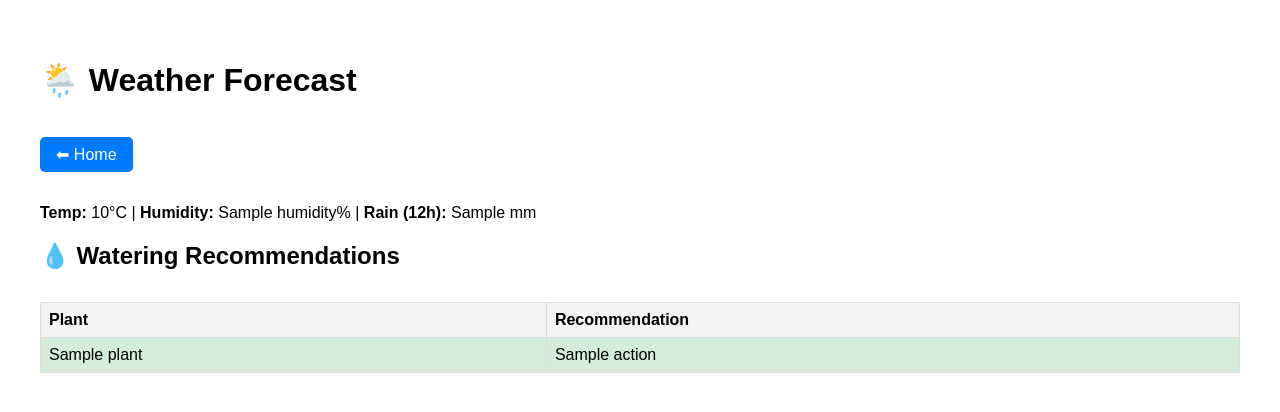
After one commit to jakehulberg/plant-watering-app, a Flask app: template templates/weather.html in a window 1280 px wide. The commit adds this page. Shown: the top 412 px of the page. Run offline with Flask 3, Linux system fonts and the light colour scheme; the template is opened without the code that fills it: most values are stand-ins (such as "Sample title", 1, 10 or a date in 2020).

Commit message:
rename app5 to app.py, add weather page + nav buttons

```diff
--- /dev/null
+++ b/app.py
@@ -0,0 +1,181 @@
+from flask import Flask, jsonify, request, render_template
+from flask_sqlalchemy import SQLAlchemy
+from datetime import datetime
+
+app = Flask(__name__)
+app.config['SQLALCHEMY_DATABASE_URI'] = 'sqlite:///plants.db'
+app.config['SQLALCHEMY_TRACK_MODIFICATIONS'] = False
+db = SQLAlchemy(app)
+
+# Define the Plant model
+class Plant(db.Model):
+    id = db.Column(db.Integer, primary_key=True)
+    name = db.Column(db.String(100), nullable=False)
+    last_watered = db.Column(db.String(100), nullable=False)
+
+#Route serving index.html
+@app.route('/')
+def home():
+    return render_template('index.html')
+# Route to get all plants
+@app.route('/plants', methods=['GET'])
+def get_plants():
+    plants = Plant.query.all()
+    return jsonify([{'id': p.id, 'name': p.name, 'last_watered': p.last_watered} for p in plants])
+
+# Route to add a new plant
+@app.route('/plants', methods=['POST'])
+def add_plant():
+    data = request.get_json()
+    if not data or "name" not in data:  # Prevent missing name issues
+        return jsonify({"error": "Missing plant name"}), 400
+
+    new_plant = Plant(name=data['name'], last_watered=datetime.now().strftime("%Y-%m-%d %H:%M:%S"))
+    db.session.add(new_plant)
+    db.session.commit()
+    return jsonify({'message': 'Plant added!'}), 201
+
+# Route for second page
+@app.route('/weather-page')
+def weather_page():
+    weather = get_weather()
+    recommendations = watering_recommendation().json if watering_recommendation().status_code == 200 else []
+    return render_template('weather.html', weather=weather, recommendations=recommendations)
+
+# Route to update watering time
+@app.route('/plants/<int:plant_id>/water', methods=['PUT'])
+def water_plant(plant_id):
+    plant = Plant.query.get(plant_id)
+    if not plant:
+        return jsonify({'message': 'Plant not found'}), 404
+
+    plant.last_watered = datetime.now().strftime("%Y-%m-%d %H:%M:%S")
+    db.session.commit()
+    return jsonify({'message': 'Plant watered!'})
+
+# Initialize database
+@app.before_request
+def create_tables():
+    db.create_all()
+
+
+# Getting the weather
+import requests
+
+API_KEY = "6b66cef6f3ae647fd568e90199d8a4e0"  # Replace with your API key
+LOCATION = "New Caney,US"
+
+def get_weather():
+    # Fetch current weather
+    current_url = f"http://api.openweathermap.org/data/2.5/weather?q={LOCATION}&appid={API_KEY}&units=metric"
+    forecast_url = f"http://api.openweathermap.org/data/2.5/forecast?q={LOCATION}&appid={API_KEY}&units=metric"
+
+    current_response = requests.get(current_url)
+    forecast_response = requests.get(forecast_url)
+
+    if current_response.status_code == 200 and forecast_response.status_code == 200:
+        current_data = current_response.json()
+        forecast_data = forecast_response.json()
+
+        temp = current_data['main']['temp']
+        humidity = current_data['main']['humidity']
+        rain_last_hour = current_data.get('rain', {}).get('1h', 0)  # Last hour rain
+
+        # Extract rain forecast for the next 12 hours
+        rain_forecast = 0
+        for entry in forecast_data['list'][:4]:  # Each entry is 3 hours ahead, so 4 entries = 12 hours
+            rain_forecast += entry.get('rain', {}).get('3h', 0)
+
+        return {
+            'temperature': temp,
+            'humidity': humidity,
+            'rain_last_hour': rain_last_hour,
+            'rain_forecast': rain_forecast
+        }
+    return None
+
+@app.route('/weather', methods=['GET'])
+def fetch_weather():
+    weather = get_weather()
+    if weather:
+        return jsonify(weather)
+    return jsonify({'error': 'Failed to fetch weather'}), 500
+
+
+
+# Generate Watering Recommendations based off of weather and last watering time
+from datetime import datetime
+
+@app.route('/recommendation', methods=['GET'])
+def watering_recommendation():
+    plants = Plant.query.all()
+    weather = get_weather()
+
+    if not weather:
+        return jsonify({'error': 'Weather data unavailable'}), 500
+
+    # Extract weather data
+    temp = weather['temperature']
+    humidity = weather['humidity']
+    rain_forecast = weather['rain_forecast']
+
+    # Debugging: Print weather data
+    print(f"Weather Data - Temp: {temp}°C, Humidity: {humidity}%, Rain Forecast: {rain_forecast}mm")
+
+    # Define plant-specific watering needs
+    plant_profiles = {
+        "Cactus": {"water_threshold": 7, "temp_threshold": 38, "humidity_threshold": 15},
+        "Succulent": {"water_threshold": 6, "temp_threshold": 35, "humidity_threshold": 20},
+        "Grass": {"water_threshold": 2, "temp_threshold": 30, "humidity_threshold": 40},
+        "Zinnia": {"water_threshold": 3, "temp_threshold": 28, "humidity_threshold": 35},
+        "Purple Passionfruit": {"water_threshold": 2, "temp_threshold": 30, "humidity_threshold": 40},
+        "Pink Jasmine": {"water_threshold": 3, "temp_threshold": 28, "humidity_threshold": 35},
+        "Tomato": {"water_threshold": 2, "temp_threshold": 29, "humidity_threshold": 45},
+        "Basil": {"water_threshold": 1, "temp_threshold": 28, "humidity_threshold": 50},
+        "General": {"water_threshold": 3, "temp_threshold": 30, "humidity_threshold": 35}  # Default settings
+    }
+
+    recommendations = []
+    for plant in plants:
+        last_watered = datetime.strptime(plant.last_watered, "%Y-%m-%d %H:%M:%S")
+        days_since_watered = (datetime.now() - last_watered).days
+
+        # Determine which profile to use
+        plant_type = "General"  # Default
+        for profile in plant_profiles.keys():
+            if profile.lower() in plant.name.lower():
+                plant_type = profile
+                break  # Use the first matching plant type
+
+        profile = plant_profiles[plant_type]
+        water_threshold = profile["water_threshold"]
+        temp_threshold = profile["temp_threshold"]
+        humidity_threshold = profile["humidity_threshold"]
+
+        # Debugging: Print plant data
+        print(f"Plant: {plant.name}, Last Watered: {days_since_watered} days ago, Type: {plant_type}")
+        print(f"  - Thresholds -> Water: {water_threshold} days, Temp: {temp_threshold}°C, Humidity: {humidity_threshold}%")
+
+        # Rain check FIRST: Skip watering if significant rain is coming
+        if rain_forecast > 5:
+            recommendations.append({'plant': plant.name, 'action': 'No watering needed (rain expected)'})
+            continue  # Skip further checks
+
+        # Primary watering condition: Days since last watering
+        if days_since_watered > water_threshold:
+            recommendations.append({'plant': plant.name, 'action': 'Water needed'})
+        elif temp > temp_threshold or humidity < humidity_threshold:
+            # Only check temp/humidity if plant is ALMOST due
+            if days_since_watered == water_threshold:
+                recommendations.append({'plant': plant.name, 'action': 'Water needed (hot/dry conditions)'})
+            else:
+                recommendations.append({'plant': plant.name, 'action': 'No watering needed'})
+        else:
+            recommendations.append({'plant': plant.name, 'action': 'No watering needed'})
+
+    return jsonify(recommendations)
+
+if __name__ == '__main__':
+    app.run(host='0.0.0.0', port=5001, debug=True)
+
+##This line added from MAC April 15, 2025 - plan to add a separate page to get some more info on the DB / waterings / weather"
--- a/templates/index.html
+++ b/templates/index.html
@@ -9,6 +9,10 @@
 <body>
 <div class="container">
     <h1>Plant Watering App</h1>
+    <a href="/weather-page" style="display:inline-block; margin: 1rem 0; padding: 0.5rem 1rem; background:#28a745; color:white; text-decoration:none; border-radius:5px;">
+        🌦️ Go to Weather Page
+      </a>
+
     <div id="plants" class="plant-container"></div>
 
     <script>
--- /dev/null
+++ b/templates/weather.html
@@ -0,0 +1,47 @@
+<!DOCTYPE html>
+<html>
+<head>
+  <title>Weather & Watering Info</title>
+  <style>
+    body { font-family: Arial; padding: 2rem; }
+    table { width: 100%; border-collapse: collapse; margin-top: 2rem; }
+    th, td { border: 1px solid #ddd; padding: 0.5rem; text-align: left; }
+    th { background-color: #f4f4f4; }
+    .water { background-color: #ffcccc; }
+    .dry { background-color: #ffeeba; }
+    .good { background-color: #d4edda; }
+  </style>
+</head>
+<body>
+  <h1>🌦️ Weather Forecast</h1>
+  <a href="/" style="display:inline-block; margin: 1rem 0; padding: 0.5rem 1rem; background:#007bff; color:white; text-decoration:none; border-radius:5px;">
+    ⬅ Home
+  </a>
+
+  {% if weather %}
+    <p><strong>Temp:</strong> {{ weather.temperature }}°C |
+       <strong>Humidity:</strong> {{ weather.humidity }}% |
+       <strong>Rain (12h):</strong> {{ weather.rain_forecast }} mm</p>
+  {% else %}
+    <p>Could not fetch weather data.</p>
+  {% endif %}
+
+  <h2>💧 Watering Recommendations</h2>
+  <table>
+    <thead>
+      <tr>
+        <th>Plant</th>
+        <th>Recommendation</th>
+      </tr>
+    </thead>
+    <tbody>
+      {% for rec in recommendations %}
+        <tr class="{% if 'Water' in rec.action %}water{% elif 'rain' in rec.action %}dry{% else %}good{% endif %}">
+          <td>{{ rec.plant }}</td>
+          <td>{{ rec.action }}</td>
+        </tr>
+      {% endfor %}
+    </tbody>
+  </table>
+</body>
+</html>
```
Also changed, not shown: app5.py (deleted, +0 -174 lines), instance/plants.db.
